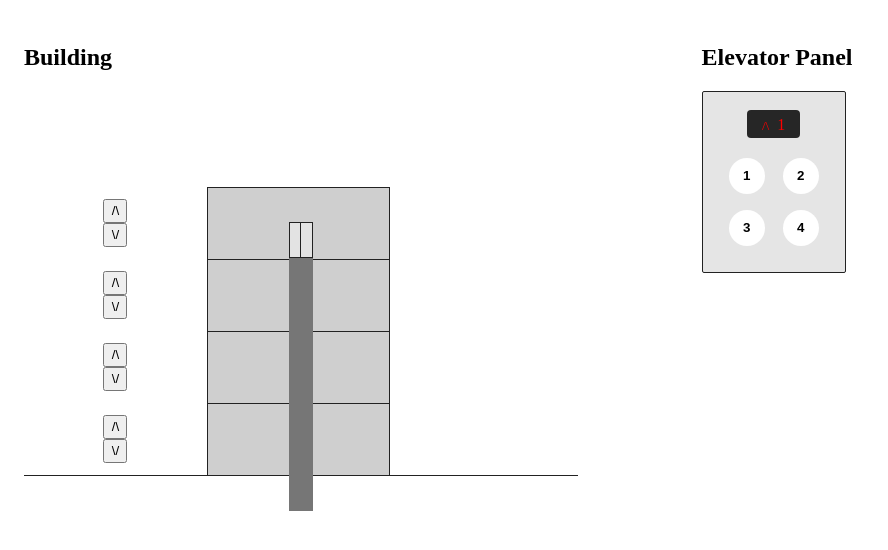
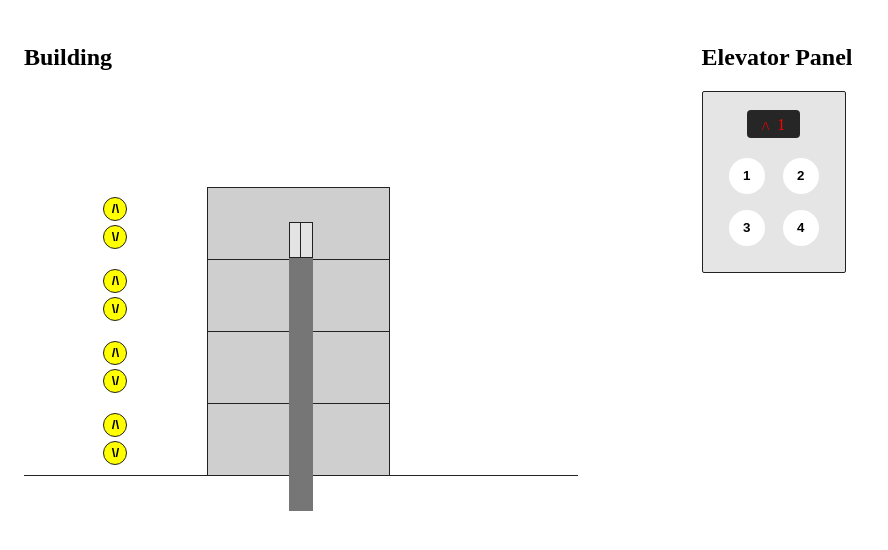
Before and after one commit to caribeedu/TheCoolestElevator, an Angular app: page / in a window 1280 px wide. Shown: the top 550 px of the page, without its empty margins (0-888 px from the left). Built offline with nearby package versions, Linux system fonts and the light colour scheme.

Commit message:
feat: add building buttons layout

```diff
--- a/src/app/components/building-floor/building-floor.component.html
+++ b/src/app/components/building-floor/building-floor.component.html
@@ -7,7 +7,5 @@
 			\/
 		</button>
 	</div>
-	<div class="building-floor__construction">
-
-	</div>
+	<div class="building-floor__construction"></div>
 </section>
--- a/src/app/components/building-floor/building-floor.component.scss
+++ b/src/app/components/building-floor/building-floor.component.scss
@@ -17,6 +17,12 @@
 		&__button {
 			width: 24px;
 			height: 24px;
+			border-radius: 100%;
+			border: var(--border);
+			box-sizing: border-box;
+			background-color: yellow;
+			font-weight: 600;
+			margin: 2px 0;
 		}
 	}
 
--- a/src/app/components/elevator-panel/elevator-panel.component.scss
+++ b/src/app/components/elevator-panel/elevator-panel.component.scss
@@ -40,8 +40,6 @@
 			transition: background-color 0.15s ease-in-out;
 			font-weight: 600;
 			border-radius: 100%;
-			cursor: pointer;
-			outline: 0;
 
 			&:hover {
 				background-color: #b5b5b5;
--- a/src/styles.scss
+++ b/src/styles.scss
@@ -1,3 +1,8 @@
 body {
 	margin: 24px;
 }
+
+button {
+	cursor: pointer;
+	outline: 0;
+}
```
